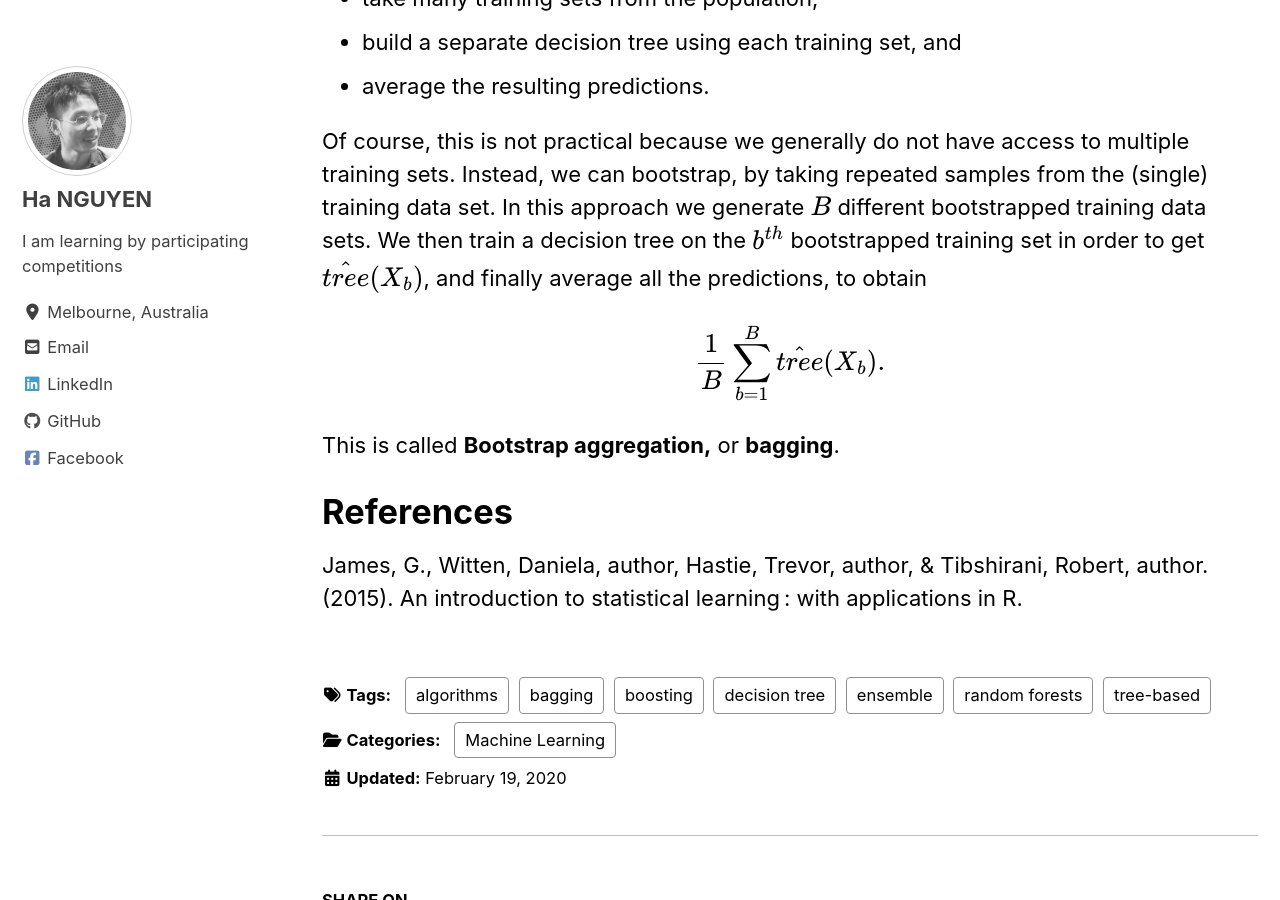
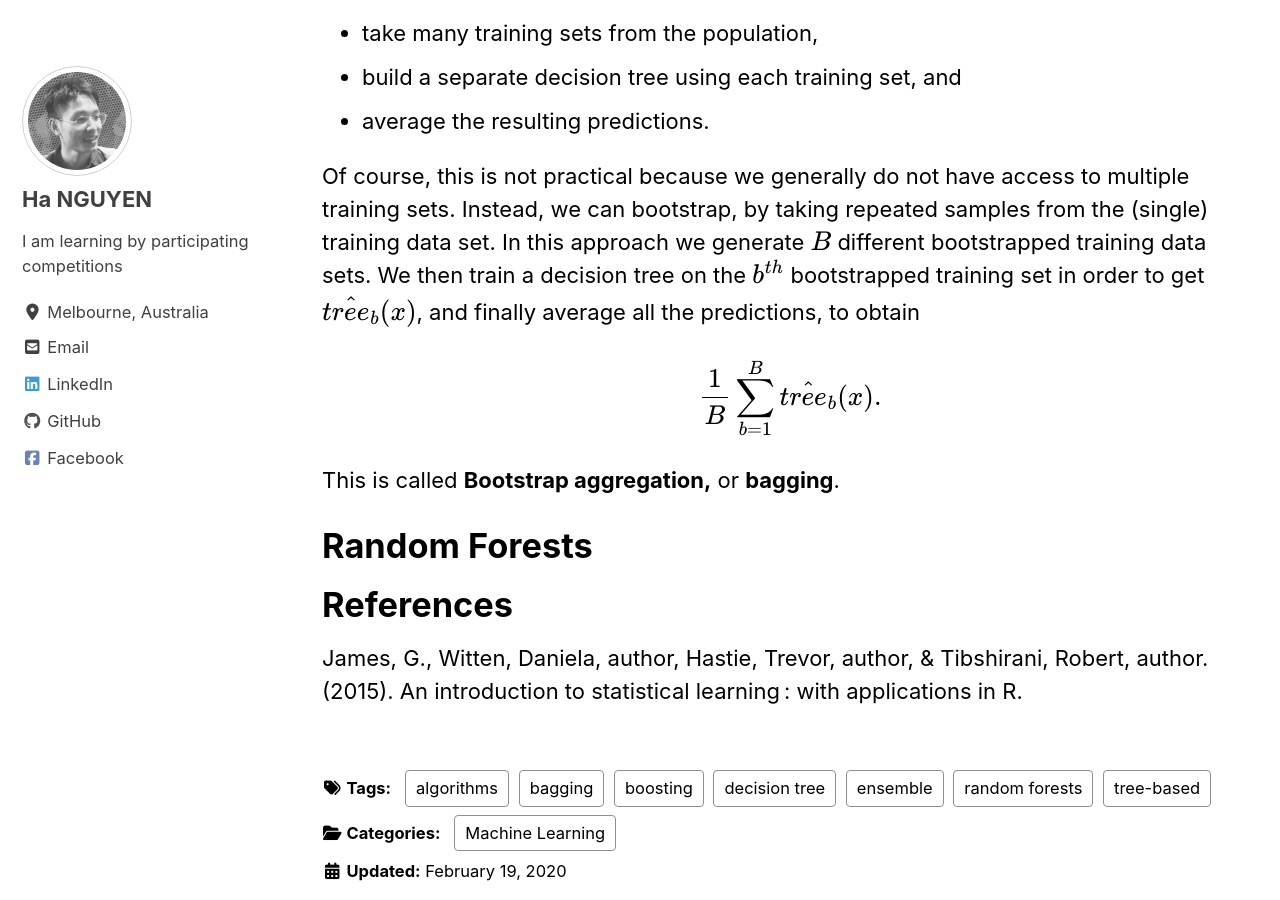
Before and after one commit to datasciblog/datasciblog.github.io, a Jekyll site: the page built from _posts/2020-02-19-tree-based-methods-02.md, in a window 1280 px wide and 900 px high, scrolled down 1575 px. Built offline with Jekyll 4.4.1, drawn with Linux system fonts in a browser that asks for light colours; cached includes are drawn as plain includes; nearby versions of some CDN libraries; formulas are drawn with MathJax 3.

Commit message:
Update 2020-02-19-tree-based-methods-02.md

```diff
--- a/_posts/2020-02-19-tree-based-methods-02.md
+++ b/_posts/2020-02-19-tree-based-methods-02.md
@@ -41,11 +41,15 @@ Recall that given a set of $n$ independent observations $Z_1, ... , Z_n$ each wi
 - build a separate decision tree using each training set, and
 - average the resulting predictions.
 
-Of course, this is not practical because we generally do not have access to multiple training sets. Instead, we can bootstrap, by taking repeated samples from the (single) training data set. In this approach we generate $B$ different bootstrapped training data sets. We then train a decision tree on the $b^{th}$ bootstrapped training set in order to get $\hat{tree}(X_b)$, and finally average all the predictions, to obtain
+Of course, this is not practical because we generally do not have access to multiple training sets. Instead, we can bootstrap, by taking repeated samples from the (single) training data set. In this approach we generate $B$ different bootstrapped training data sets. We then train a decision tree on the $b^{th}$ bootstrapped training set in order to get $\hat{tree_b}(x)$, and finally average all the predictions, to obtain
 
-$$\frac{1}{B} \sum\limits_{b=1}^B \hat{tree}(X_b).$$
+$$\frac{1}{B} \sum\limits_{b=1}^B \hat{tree_b}(x).$$
 
  This is called **Bootstrap aggregation,** or **bagging**.
+
+# Random Forests
+
+
 
 # References
 
```
